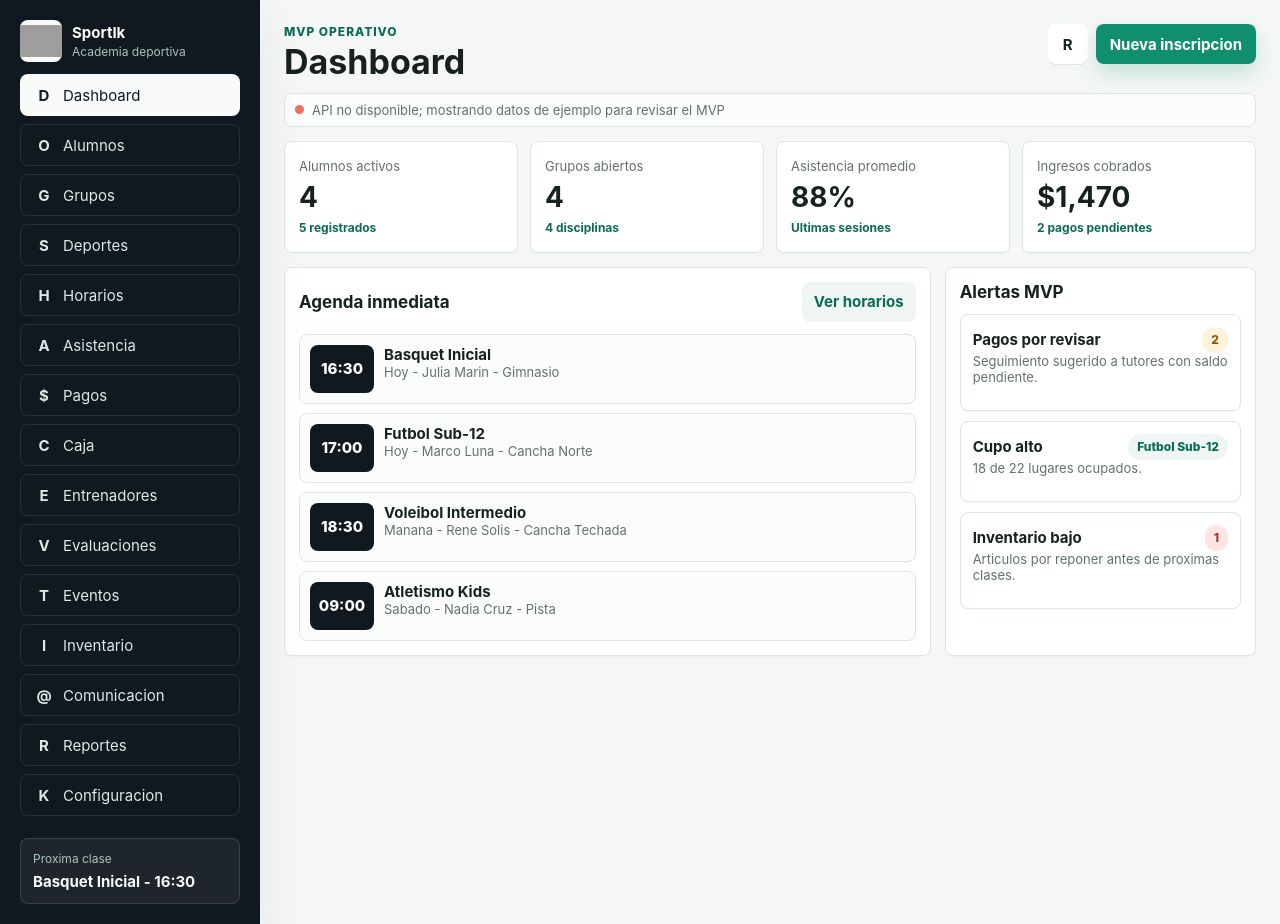
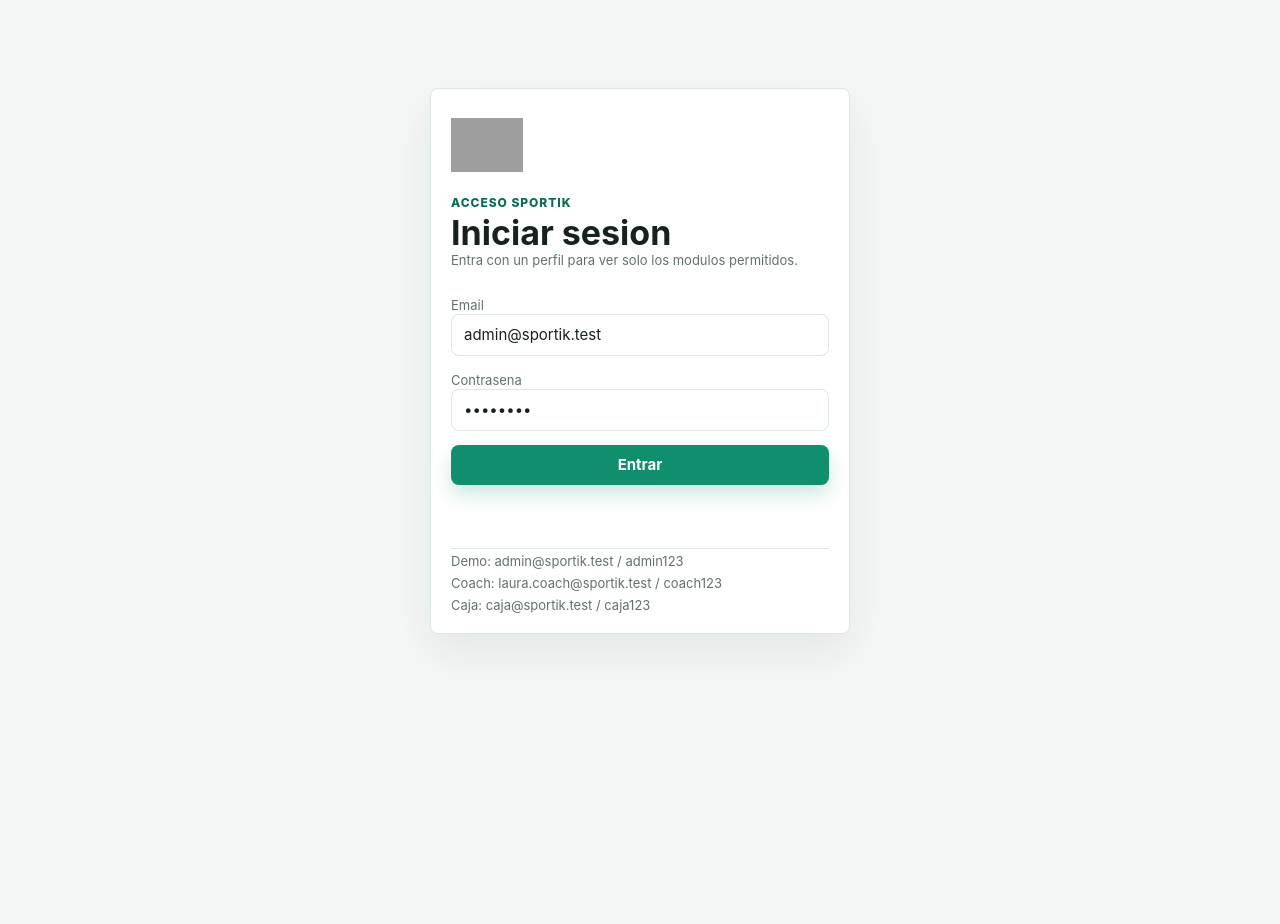
Before and after one commit to silve69/academy, a PHP site: page / in a window 1280 px wide. After the commit the page ends 640 px from the top, so only its background shows below. Run offline with PHP 8.4, Linux system fonts and the light colour scheme; grey boxes are pictures that could not be loaded.

Commit message:
feat: add login screen and permission-aware navigation

```diff
--- a/assets/css/app.css
+++ b/assets/css/app.css
@@ -189,6 +189,29 @@ h1 {
   display: flex;
   gap: 8px;
   align-items: center;
+}
+
+.user-chip {
+  min-height: 40px;
+  display: grid;
+  align-content: center;
+  padding: 0 12px;
+  border: 1px solid var(--line);
+  border-radius: 8px;
+  background: var(--surface);
+}
+
+.user-chip span,
+.user-chip small {
+  display: block;
+  line-height: 1.1;
+}
+
+.user-chip small {
+  margin-top: 2px;
+  color: var(--muted);
+  font-size: 11px;
+  text-transform: uppercase;
 }
 
 .icon-button,
@@ -622,6 +645,55 @@ h1 {
   color: var(--muted);
 }
 
+.login-shell {
+  width: min(100%, 420px);
+  margin: 8vh auto 0;
+}
+
+.login-card {
+  display: grid;
+  gap: 14px;
+  padding: 20px;
+  border: 1px solid var(--line);
+  border-radius: 8px;
+  background: var(--surface);
+  box-shadow: var(--shadow);
+}
+
+.login-logo {
+  width: 72px;
+  height: 72px;
+  object-fit: contain;
+}
+
+.login-form {
+  display: grid;
+  gap: 10px;
+}
+
+.login-error {
+  min-height: 20px;
+  color: var(--danger);
+  font-weight: 700;
+}
+
+.login-demo {
+  display: grid;
+  gap: 6px;
+  padding-top: 4px;
+  border-top: 1px solid var(--line);
+}
+
+body:not(.is-authenticated) .sidebar,
+body:not(.is-authenticated) .topbar,
+body:not(.is-authenticated) .status-strip {
+  display: none;
+}
+
+body:not(.is-authenticated) .app-shell {
+  display: block;
+}
+
 @media (min-width: 720px) {
   .toolbar {
     grid-template-columns: 1fr 180px;
--- a/assets/js/app.js
+++ b/assets/js/app.js
@@ -99,6 +99,7 @@ const routes = {
 
 let appData = structuredClone(fallbackData);
 let currentRoute = "dashboard";
+let currentUser = null;
 
 const view = document.querySelector("#app-view");
 const title = document.querySelector("#view-title");
@@ -107,6 +108,10 @@ const apiDot = document.querySelector("#api-dot");
 const quickAction = document.querySelector("#quick-action");
 const refreshButton = document.querySelector("#refresh-button");
 const nextClassSidebar = document.querySelector("#next-class-sidebar");
+const logoutButton = document.querySelector("#logout-button");
+const userChip = document.querySelector("#user-chip");
+const userName = document.querySelector("#user-name");
+const userRole = document.querySelector("#user-role");
 
 function money(value) {
   return new Intl.NumberFormat("es-MX", { style: "currency", currency: "MXN", maximumFractionDigits: 0 }).format(Number(value || 0));
@@ -124,6 +129,46 @@ function percent(value, total) {
 function apiData(payload) {
   if (!payload || typeof payload !== "object") return null;
   return payload.success && Object.hasOwn(payload, "data") ? payload.data : payload;
+}
+
+function canAccess(route) {
+  if (!currentUser) return false;
+  const permissions = currentUser.permissions || {};
+  return Boolean(permissions["*"] || permissions[route]?.view);
+}
+
+function firstAllowedRoute() {
+  return Object.keys(routes).find((route) => canAccess(route)) || "dashboard";
+}
+
+function applyPermissions() {
+  document.querySelectorAll("[data-route]").forEach((link) => {
+    const route = link.dataset.route;
+    link.hidden = Boolean(currentUser) && !canAccess(route);
+  });
+}
+
+async function apiRequest(url, options = {}) {
+  const response = await fetch(url, {
+    credentials: "same-origin",
+    ...options,
+    headers: {
+      Accept: "application/json",
+      ...(options.headers || {})
+    }
+  });
+  const payload = await response.json().catch(() => null);
+
+  if (response.status === 401 && !url.includes("auth.php?action=login")) {
+    currentUser = null;
+    showLogin();
+  }
+
+  if (!response.ok) {
+    throw new Error(payload?.message || `HTTP ${response.status}`);
+  }
+
+  return apiData(payload);
 }
 
 function normalizeStatus(value) {
@@ -343,16 +388,19 @@ function normalizeSettings(settings) {
 }
 
 async function fetchResource(resource) {
-  const response = await fetch(`api/${resource}.php`, { headers: { Accept: "application/json" } });
-  if (!response.ok) throw new Error(`${resource}: HTTP ${response.status}`);
-  return apiData(await response.json());
+  return apiRequest(`api/${resource}.php`);
 }
 
 async function loadData() {
+  if (!currentUser) {
+    showLogin();
+    return;
+  }
+
   apiStatus.textContent = "Conectando con API...";
   apiDot.className = "status-dot";
 
-  const resources = ["alumnos", "grupos", "horarios", "pagos", "comunicacion", "deportes", "caja", "entrenadores", "evaluaciones", "eventos", "inventario", "configuracion"];
+  const resources = ["alumnos", "grupos", "horarios", "pagos", "comunicacion", "deportes", "caja", "entrenadores", "evaluaciones", "eventos", "inventario", "configuracion"].filter((resource) => canAccess(resource) || ["alumnos", "grupos", "horarios", "pagos", "comunicacion"].includes(resource));
   const results = await Promise.allSettled(resources.map((resource) => fetchResource(resource)));
   const payload = {};
   let loaded = 0;
@@ -379,6 +427,10 @@ async function loadData() {
 
 function setRoute(route) {
   currentRoute = routes[route] ? route : "dashboard";
+  if (currentUser && !canAccess(currentRoute)) {
+    currentRoute = firstAllowedRoute();
+    location.hash = currentRoute;
+  }
   document.querySelectorAll("[data-route]").forEach((link) => {
     link.classList.toggle("is-active", link.dataset.route === currentRoute);
   });
@@ -843,6 +895,82 @@ function bindViewEvents() {
   });
 }
 
+function showLogin(message = "") {
+  document.body.classList.remove("is-authenticated");
+  title.textContent = "Iniciar sesion";
+  view.innerHTML = `
+    <section class="login-shell">
+      <form class="login-card" id="login-form">
+        <img class="login-logo" src="logo/logo_sportik.png" alt="SportIk">
+        <div>
+          <p class="eyebrow">Acceso SportIk</p>
+          <h1>Iniciar sesion</h1>
+          <p class="meta">Entra con un perfil para ver solo los modulos permitidos.</p>
+        </div>
+        <label>
+          <span class="label">Email</span>
+          <input class="input" name="email" type="email" value="admin@sportik.test" autocomplete="username" required>
+        </label>
+        <label>
+          <span class="label">Contrasena</span>
+          <input class="input" name="password" type="password" value="admin123" autocomplete="current-password" required>
+        </label>
+        <button class="primary-action" type="submit">Entrar</button>
+        <p class="login-error" id="login-error">${message}</p>
+        <div class="login-demo">
+          <span class="meta">Demo: admin@sportik.test / admin123</span>
+          <span class="meta">Coach: laura.coach@sportik.test / coach123</span>
+          <span class="meta">Caja: caja@sportik.test / caja123</span>
+        </div>
+      </form>
+    </section>
+  `;
+
+  document.querySelector("#login-form").addEventListener("submit", async (event) => {
+    event.preventDefault();
+    const form = new FormData(event.currentTarget);
+    const error = document.querySelector("#login-error");
+    error.textContent = "Validando acceso...";
+
+    try {
+      currentUser = await apiRequest("api/Auth.php?action=login", {
+        method: "POST",
+        headers: { "Content-Type": "application/json" },
+        body: JSON.stringify({
+          email: form.get("email"),
+          password: form.get("password")
+        })
+      });
+      onAuthenticated();
+    } catch (errorMessage) {
+      error.textContent = errorMessage.message || "No se pudo iniciar sesion";
+    }
+  });
+}
+
+function onAuthenticated() {
+  document.body.classList.add("is-authenticated");
+  userChip.hidden = false;
+  userName.textContent = currentUser.name || "Usuario";
+  userRole.textContent = currentUser.role || "perfil";
+  applyPermissions();
+
+  const targetRoute = canAccess(currentRoute) ? currentRoute : firstAllowedRoute();
+  currentRoute = targetRoute;
+  location.hash = targetRoute;
+  setRoute(targetRoute);
+  loadData();
+}
+
+async function loadSession() {
+  try {
+    currentUser = await apiRequest("api/Auth.php?action=me");
+    onAuthenticated();
+  } catch (error) {
+    showLogin();
+  }
+}
+
 const renderers = {
   dashboard: renderDashboard,
   alumnos: renderStudents,
@@ -894,6 +1022,16 @@ document.querySelectorAll("[data-route]").forEach((link) => {
 });
 
 refreshButton.addEventListener("click", loadData);
+logoutButton.addEventListener("click", async () => {
+  try {
+    await apiRequest("api/Auth.php?action=logout", { method: "POST" });
+  } catch (error) {
+    // The local session is cleared even if the network response is interrupted.
+  }
+  currentUser = null;
+  appData = structuredClone(fallbackData);
+  showLogin();
+});
 
-setRoute(location.hash.replace("#", "") || "dashboard");
-loadData();
+showLogin();
+loadSession();
--- a/index.html
+++ b/index.html
@@ -97,7 +97,12 @@
             <h1 id="view-title">Dashboard</h1>
           </div>
           <div class="topbar-actions">
+            <div class="user-chip" id="user-chip" hidden>
+              <span id="user-name">Usuario</span>
+              <small id="user-role">Perfil</small>
+            </div>
             <button class="icon-button" type="button" id="refresh-button" aria-label="Actualizar datos">R</button>
+            <button class="icon-button" type="button" id="logout-button" aria-label="Cerrar sesion">S</button>
             <button class="primary-action" type="button" id="quick-action">Nuevo alumno</button>
           </div>
         </header>
```
